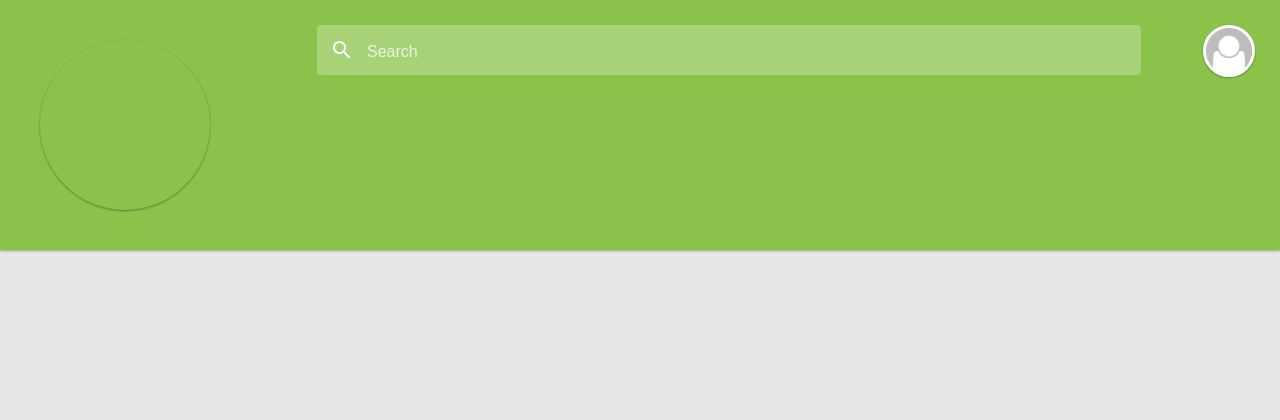
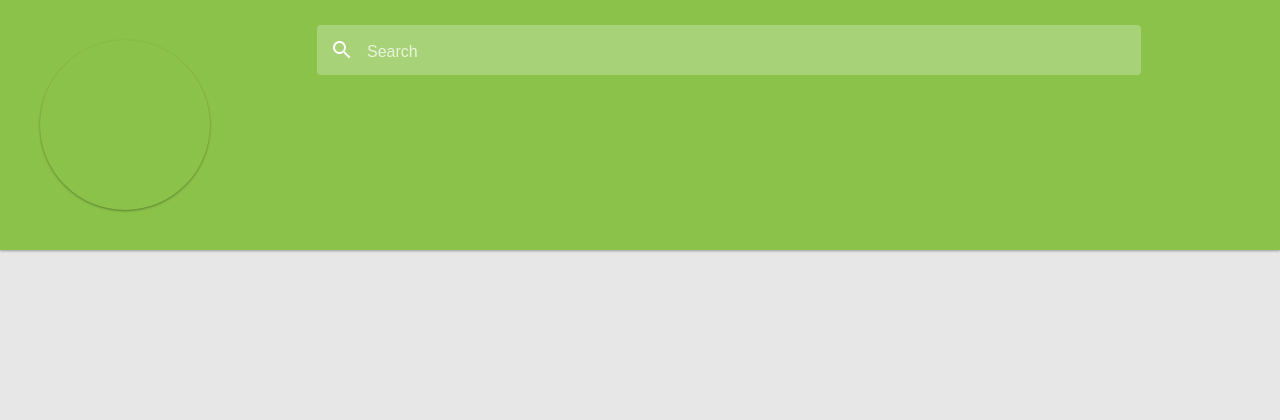
Before and after one commit to juraj98/cheatsheet, a PHP site: page /cheatsheet.html in a window 1280 px wide. Shown: the top 420 px of the page. Run offline with PHP 8.4, Linux system fonts and the light colour scheme; some libraries are stand-ins or nearby versions.

Commit message:
H - Opravený login; Pridané dočasné tlačidlo na prihlásenie sa

```diff
--- a/cheatsheet.html
+++ b/cheatsheet.html
@@ -147,6 +147,7 @@
 </head>
 
 <body>
+<div class="g-signin2" data-onsuccess="onSignIn"></div>
 	<div id="mainHeader" class="card-1">
 		<i class="material-icons" id="menuButton">menu</i>
 
--- a/css/newHeader.css
+++ b/css/newHeader.css
@@ -6,6 +6,14 @@
 	top: 0;
 	left: 0;
 }
+
+.g-signin2 {
+	position: fixed;
+	top: 16px;
+	right: 16px;
+	z-index: 300;
+}
+
 #menuButton {
 	position: absolute;
 	left: 0;
@@ -93,6 +101,7 @@
 /*It's outside of header so z-index work*/
 .topMenuUserImage {
 	width: 46px;
+	display: none;
 	height: 46px;
 	cursor: pointer;
 	background-size: 100% 100%;
--- a/css/style.css
+++ b/css/style.css
@@ -4,7 +4,6 @@ body {
 	font-family: 'Roboto', sans-serif;
 	overflow-y: hidden;
 }
-
 .eq {
 	display: none !important;
 }
--- a/js/googleLogin.js
+++ b/js/googleLogin.js
@@ -99,6 +99,8 @@ function googleLogin() {
 
 		if (firstTimeLaod) {
 			firstTimeLaod = false;
+			$(".g-signin2").hide();
+			$(".topMenuUserImage").show();
 			onLogin();
 		}
 	};
@@ -106,7 +108,9 @@ function googleLogin() {
 	 * Updates the properties in the Google User table using the current user.
 	 */
 	var updateGoogleUser = function() {
-		if (googleUser) {} else {
+		if (googleUser) {
+
+		} else {
 
 		}
 	};
```
